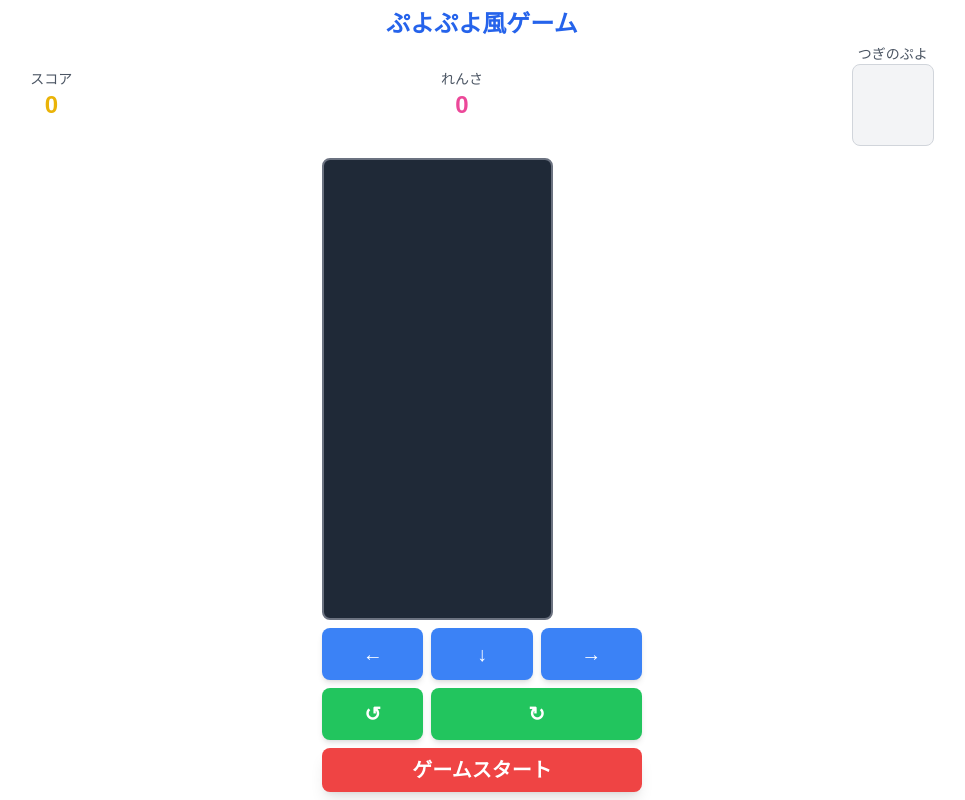
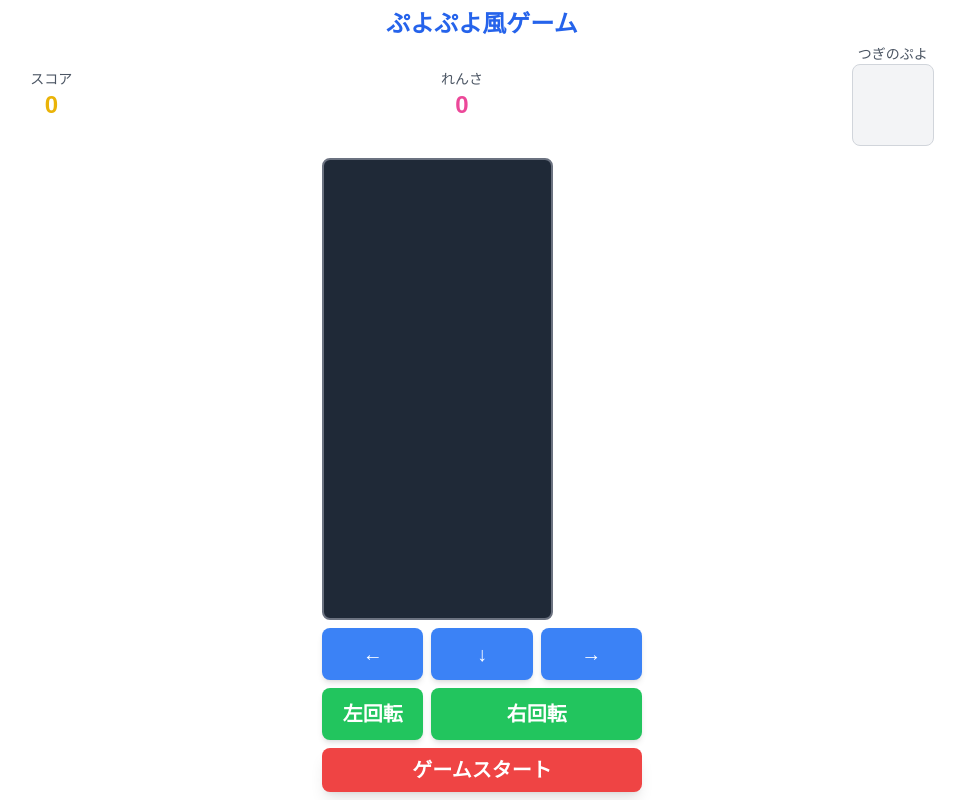
Before and after one commit to okuda1506/puyopuyo, a plain HTML site: page index.html in a window 1280 px wide. Shown: the whole page, without its empty margins (158-1123 px from the left). Drawn offline with nearby package versions, Linux system fonts and the light colour scheme; a web font is replaced by a local one.

Commit message:
Update index.html

```diff
--- a/index.html
+++ b/index.html
@@ -66,8 +66,8 @@
                 <button id="left-btn" class="bg-blue-500 text-white font-bold py-3 rounded-lg shadow-md active:bg-blue-700 text-xl">←</button>
                 <button id="down-btn" class="bg-blue-500 text-white font-bold py-3 rounded-lg shadow-md active:bg-blue-700 text-xl">↓</button>
                 <button id="right-btn" class="bg-blue-500 text-white font-bold py-3 rounded-lg shadow-md active:bg-blue-700 text-xl">→</button>
-                <button id="rotate-left-btn" class="bg-green-500 text-white font-bold py-3 rounded-lg shadow-md active:bg-green-700 col-span-1 text-xl">↺</button>
-                <button id="rotate-right-btn" class="bg-green-500 text-white font-bold py-3 rounded-lg shadow-md active:bg-green-700 col-span-2 text-xl">↻</button>
+                <button id="rotate-left-btn" class="bg-green-500 text-white font-bold py-3 rounded-lg shadow-md active:bg-green-700 col-span-1 text-xl">左回転</button>
+                <button id="rotate-right-btn" class="bg-green-500 text-white font-bold py-3 rounded-lg shadow-md active:bg-green-700 col-span-2 text-xl">右回転</button>
             </div>
 
             <button id="start-button" class="w-full bg-red-500 hover:bg-red-600 text-white font-bold py-2 rounded-lg shadow-lg text-xl transition duration-200">
```
